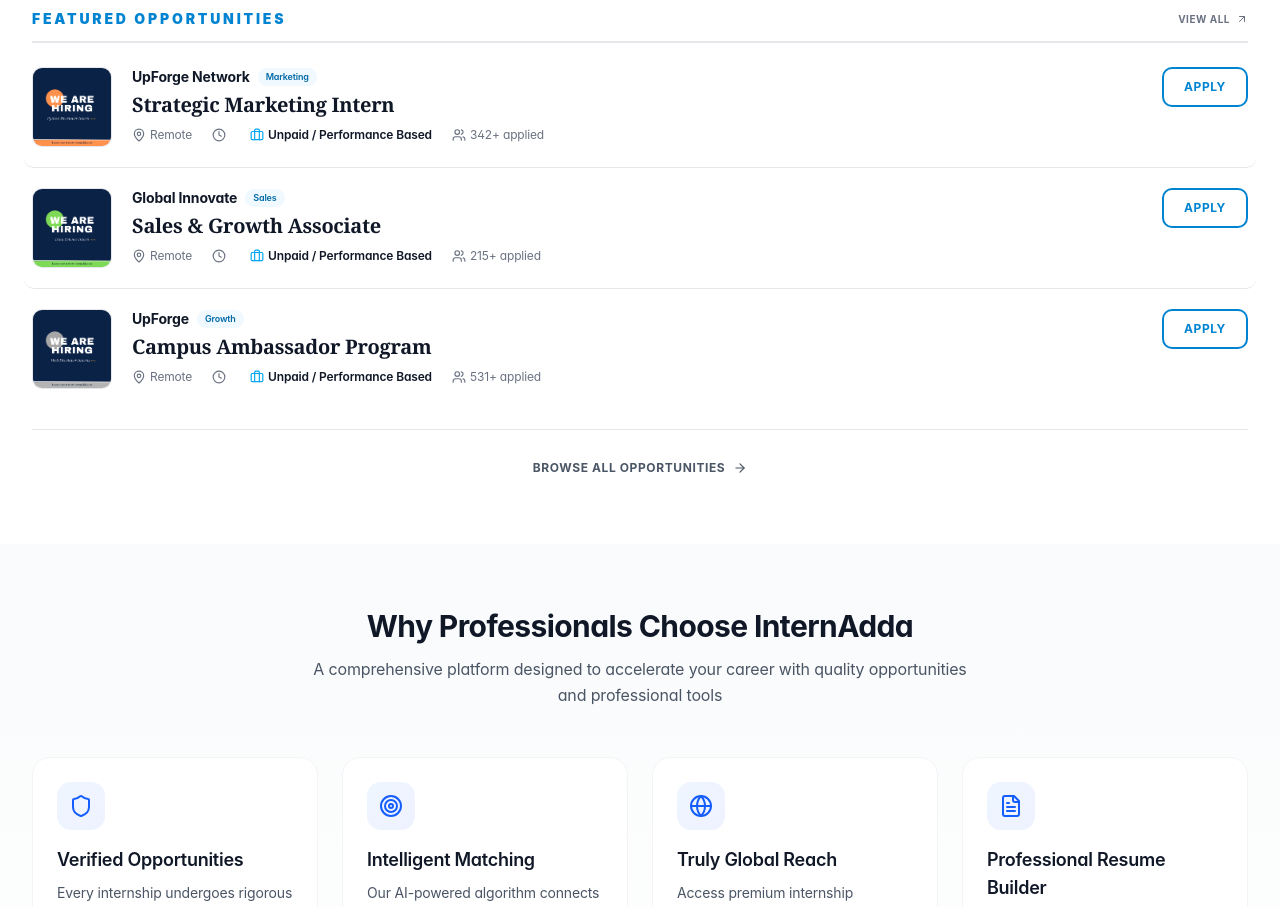
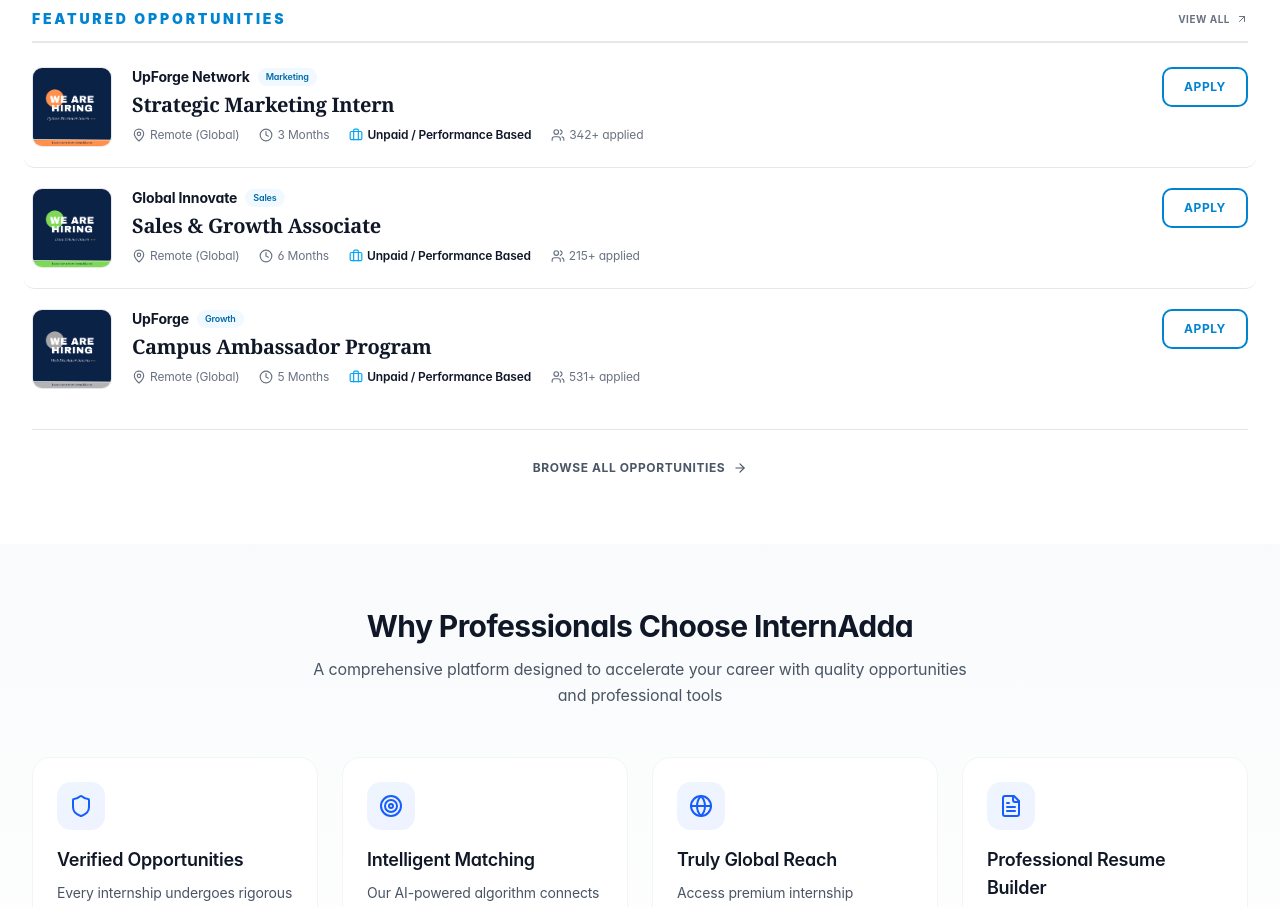
Before and after one commit to lucky07007/test-internadda, a Next.js app: page / in a window 1280 px wide. Shown: the part 900-1807 px from the top of the page. Built offline with nearby package versions, Linux system fonts and the light colour scheme; no server answers.

Commit message:
Update internships.ts

```diff
--- a/data/internships.ts
+++ b/data/internships.ts
@@ -1,72 +1,207 @@
-export const internships = [
+// data/internships.ts
+
+export interface Internship {
+  id: string;
+  title: string;
+  company: string;
+  stipend: string;
+  location: string;
+  duration: string;
+  tag: string;
+  skills: string[];
+  applicants: number;
+  image: string;
+  otherCompaniesCount: number;
+  companyLogos: string[];
+  description?: string;
+  type?: string;
+  startDate?: string;
+}
+
+export const internships: Internship[] = [
   {
-    id: '1', title: 'Strategic Marketing Intern', company: 'UpForge Network',
-    stipend: 'Unpaid / Performance Based', location: 'Remote', tag: 'Marketing',
-    skills: ['Marketing Strategy', 'Campaign Management', 'SEO'], applicants: 342,
-    image: '/python.jpg', otherCompaniesCount: 15,
+    id: '1',
+    title: 'Strategic Marketing Intern',
+    company: 'UpForge Network',
+    stipend: 'Unpaid / Performance Based',
+    location: 'Remote (Global)',
+    duration: '3 Months',
+    tag: 'Marketing',
+    skills: ['Marketing Strategy', 'Campaign Management', 'SEO'],
+    applicants: 342,
+    image: '/python.jpg',
+    otherCompaniesCount: 15,
     companyLogos: ['/company1.jpg', '/company2.jpg'],
+    description: 'Drive global marketing initiatives and develop strategic campaigns for a growing professional network.',
+    type: 'Internship',
+    startDate: 'Immediate'
   },
   {
-    id: '2', title: 'Sales & Growth Associate', company: 'Global Innovate',
-    stipend: 'Unpaid / Performance Based', location: 'Remote', tag: 'Sales',
-    skills: ['B2B Sales', 'Lead Generation', 'CRM'], applicants: 215,
-    image: '/datascience.jpg', otherCompaniesCount: 8,
+    id: '2',
+    title: 'Sales & Growth Associate',
+    company: 'Global Innovate',
+    stipend: 'Unpaid / Performance Based',
+    location: 'Remote (Global)',
+    duration: '6 Months',
+    tag: 'Sales',
+    skills: ['B2B Sales', 'Lead Generation', 'CRM'],
+    applicants: 215,
+    image: '/datascience.jpg',
+    otherCompaniesCount: 8,
     companyLogos: ['/company3.jpg', '/company4.jpg'],
+    description: 'Accelerate business growth through strategic sales initiatives and client relationship management.',
+    type: 'Internship',
+    startDate: 'Immediate'
   },
   {
-    id: '3', title: 'Campus Ambassador Program', company: 'UpForge',
-    stipend: 'Unpaid / Performance Based', location: 'Remote', tag: 'Growth',
-    skills: ['Public Speaking', 'Networking', 'Social Media'], applicants: 531,
-    image: '/react.jpg', otherCompaniesCount: 20,
+    id: '3',
+    title: 'Campus Ambassador Program',
+    company: 'UpForge',
+    stipend: 'Unpaid / Performance Based',
+    location: 'Remote (Global)',
+    duration: '5 Months',
+    tag: 'Growth',
+    skills: ['Public Speaking', 'Networking', 'Social Media'],
+    applicants: 531,
+    image: '/react.jpg',
+    otherCompaniesCount: 20,
     companyLogos: ['/company5.jpg', '/company1.jpg'],
+    description: 'Represent UpForge at your campus, build professional communities, and develop leadership skills.',
+    type: 'Ambassador',
+    startDate: 'Flexible'
   },
   {
-    id: '4', title: 'Event Management Specialist', company: 'NextGen Student Hub',
-    stipend: 'Unpaid / Performance Based', location: 'Remote', tag: 'Operations',
-    skills: ['Event Planning', 'Coordination', 'Communication'], applicants: 156,
-    image: '/python.jpg', otherCompaniesCount: 5,
+    id: '4',
+    title: 'Event Management Specialist',
+    company: 'NextGen Student Hub',
+    stipend: 'Unpaid / Performance Based',
+    location: 'Remote (Global)',
+    duration: '3 Months',
+    tag: 'Operations',
+    skills: ['Event Planning', 'Coordination', 'Communication'],
+    applicants: 156,
+    image: '/python.jpg',
+    otherCompaniesCount: 5,
     companyLogos: ['/company2.jpg', '/company3.jpg'],
+    description: 'Orchestrate professional virtual events and workshops connecting students with industry leaders globally.',
+    type: 'Internship',
+    startDate: 'Immediate'
   },
   {
-    id: '5', title: 'SEO & Content Executive', company: 'WebRank Global',
-    stipend: 'Unpaid / Performance Based', location: 'Remote', tag: 'SEO',
-    skills: ['SEO', 'Content Writing', 'Google Analytics'], applicants: 289,
-    image: '/datascience.jpg', otherCompaniesCount: 12,
+    id: '5',
+    title: 'SEO & Content Executive',
+    company: 'WebRank Global',
+    stipend: 'Unpaid / Performance Based',
+    location: 'Remote (Global)',
+    duration: '9 Months',
+    tag: 'SEO',
+    skills: ['SEO', 'Content Writing', 'Google Analytics'],
+    applicants: 289,
+    image: '/datascience.jpg',
+    otherCompaniesCount: 12,
     companyLogos: ['/company4.jpg', '/company5.jpg'],
+    description: 'Optimize digital presence and create compelling content strategies for international clients.',
+    type: 'Internship',
+    startDate: 'Immediate'
   },
   {
-    id: '6', title: 'Social Media Manager', company: 'Creative Student Agency',
-    stipend: 'Unpaid / Performance Based', location: 'Remote', tag: 'Design',
-    skills: ['Instagram', 'LinkedIn', 'Content Creation'], applicants: 412,
-    image: '/react.jpg', otherCompaniesCount: 7,
+    id: '6',
+    title: 'Social Media Manager',
+    company: 'Creative Student Agency',
+    stipend: 'Unpaid / Performance Based',
+    location: 'Remote (Global)',
+    duration: '6 Months',
+    tag: 'Design',
+    skills: ['Instagram', 'LinkedIn', 'Content Creation'],
+    applicants: 412,
+    image: '/react.jpg',
+    otherCompaniesCount: 7,
     companyLogos: ['/company1.jpg', '/company2.jpg'],
+    description: 'Craft engaging social media strategies and build brand presence across major platforms.',
+    type: 'Internship',
+    startDate: 'Flexible'
   },
   {
-    id: '7', title: 'Design & Creative Intern', company: 'Pixel Forge',
-    stipend: 'Unpaid / Performance Based', location: 'Remote', tag: 'Creative',
-    skills: ['Figma', 'Adobe Creative Suite', 'UI/UX'], applicants: 304,
-    image: '/python.jpg', otherCompaniesCount: 9,
+    id: '7',
+    title: 'Design & Creative Intern',
+    company: 'Pixel Forge',
+    stipend: 'Unpaid / Performance Based',
+    location: 'Remote (Global)',
+    duration: '5 Months',
+    tag: 'Creative',
+    skills: ['Figma', 'Adobe Creative Suite', 'UI/UX'],
+    applicants: 304,
+    image: '/python.jpg',
+    otherCompaniesCount: 9,
     companyLogos: ['/company3.jpg', '/company4.jpg'],
+    description: 'Create stunning visual designs and user experiences for global brands and startups.',
+    type: 'Internship',
+    startDate: 'Immediate'
   },
   {
-    id: '8', title: 'Community Manager', company: 'UpForge Community',
-    stipend: 'Unpaid / Performance Based', location: 'Remote', tag: 'Community',
-    skills: ['Discord', 'Community Building', 'Engagement'], applicants: 187,
-    image: '/datascience.jpg', otherCompaniesCount: 6,
+    id: '8',
+    title: 'Community Manager',
+    company: 'UpForge Community',
+    stipend: 'Unpaid / Performance Based',
+    location: 'Remote (Global)',
+    duration: '9 Months',
+    tag: 'Community',
+    skills: ['Discord', 'Community Building', 'Engagement'],
+    applicants: 187,
+    image: '/datascience.jpg',
+    otherCompaniesCount: 6,
     companyLogos: ['/company5.jpg', '/company1.jpg'],
+    description: 'Build and nurture thriving professional communities, fostering meaningful connections worldwide.',
+    type: 'Internship',
+    startDate: 'Immediate'
   },
   {
-    id: '9', title: 'Business Development Intern', company: 'ScaleUp Ventures',
-    stipend: 'Unpaid / Performance Based', location: 'Remote', tag: 'Business',
-    skills: ['Pitching', 'Market Research', 'Networking'], applicants: 245,
-    image: '/react.jpg', otherCompaniesCount: 11,
+    id: '9',
+    title: 'Business Development Intern',
+    company: 'ScaleUp Ventures',
+    stipend: 'Unpaid / Performance Based',
+    location: 'Remote (Global)',
+    duration: '6 Months',
+    tag: 'Business',
+    skills: ['Pitching', 'Market Research', 'Networking'],
+    applicants: 245,
+    image: '/react.jpg',
+    otherCompaniesCount: 11,
     companyLogos: ['/company2.jpg', '/company3.jpg'],
+    description: 'Identify growth opportunities and forge strategic partnerships for emerging ventures.',
+    type: 'Internship',
+    startDate: 'Flexible'
   },
   {
-    id: '10', title: 'Digital Growth Consultant', company: 'Apex Growth',
-    stipend: 'Unpaid / Performance Based', location: 'Remote', tag: 'Growth',
-    skills: ['Data Analysis', 'Performance Marketing', 'Strategy'], applicants: 168,
-    image: '/python.jpg', otherCompaniesCount: 4,
+    id: '10',
+    title: 'Digital Growth Consultant',
+    company: 'Apex Growth',
+    stipend: 'Unpaid / Performance Based',
+    location: 'Remote (Global)',
+    duration: '3 Months',
+    tag: 'Growth',
+    skills: ['Data Analysis', 'Performance Marketing', 'Strategy'],
+    applicants: 168,
+    image: '/python.jpg',
+    otherCompaniesCount: 4,
     companyLogos: ['/company4.jpg', '/company5.jpg'],
+    description: 'Drive data-driven growth strategies and optimize digital performance for scaling businesses.',
+    type: 'Internship',
+    startDate: 'Immediate'
   }
 ];
+
+// Additional helper functions for filtering and sorting
+export const getInternshipByTag = (tag: string) =>
+  internships.filter(internship => internship.tag === tag);
+
+export const getInternshipById = (id: string) =>
+  internships.find(internship => internship.id === id);
+
+export const getPopularInternships = (limit: number = 6) =>
+  [...internships].sort((a, b) => b.applicants - a.applicants).slice(0, limit);
+
+export const getDurationOptions = () => ['3 Months', '5 Months', '6 Months', '9 Months'];
+
+export const getTagOptions = () =>
+  [...new Set(internships.map(internship => internship.tag))];
```
